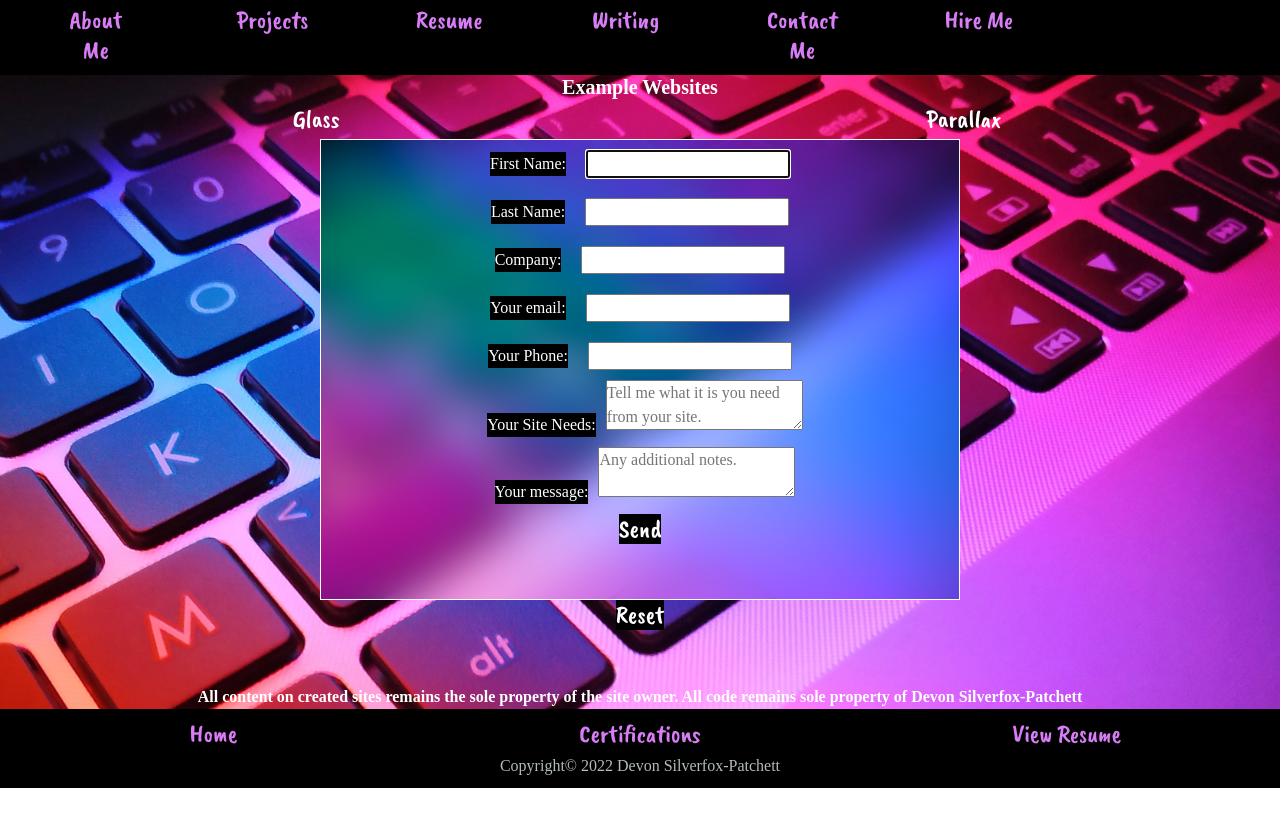
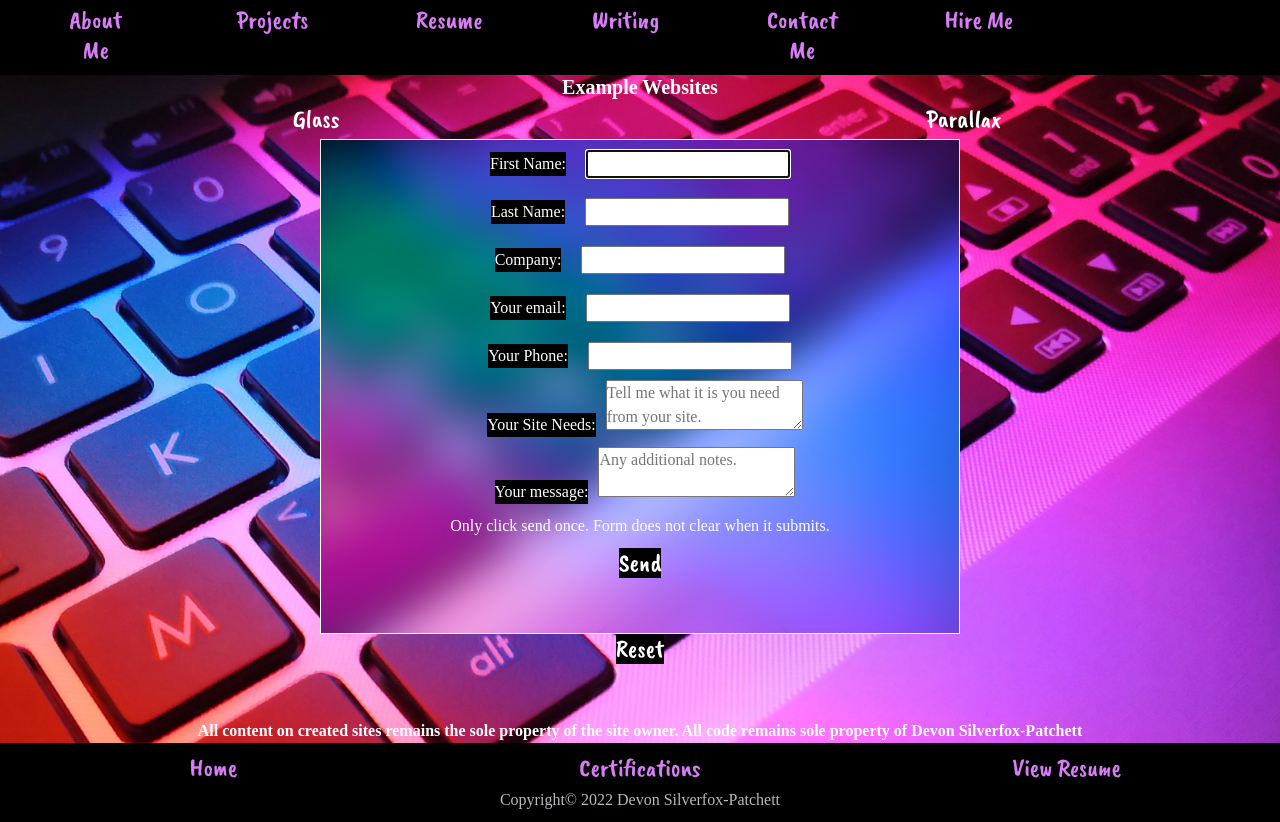
Before and after one commit to dsilverfox/profile-client, a React (Create React App) app: page /hireme in a window 1280 px wide. Before the commit the page ends 800 px from the top, so only its background shows below. Built offline with nearby package versions, Linux system fonts and the light colour scheme.

Commit message:
Updating form to show the only click once text.

```diff
--- a/src/components/HireMe/HireMe.js
+++ b/src/components/HireMe/HireMe.js
@@ -161,11 +161,12 @@ const HireMe = () => {
                     errors={state.errors}
                 />
                 <br />
+                <p>Only click send once. Form does not clear when it submits.</p>
                 <h1><button type="submit" onClick={formSubmit} disabled={state.submitting}>Send</button></h1>
             </form>
+
                 <h1><button onClick={stateReset}>Reset</button></h1>
                 <p><strong>All content on created sites remains the sole property of the site owner. All code remains sole property of Devon Silverfox-Patchett</strong></p>
-
         </div>
     )
 
```
Also changed, not shown: 1 other file (tests, documents, lock files or other folders).
